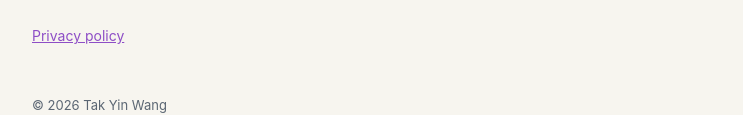
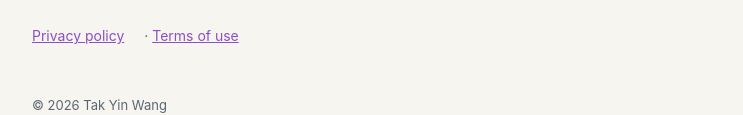
Before and after one commit to tywangdev/track-architect, a plain HTML site: page index.html in a window 1280 px wide. Shown: the part 942-1057 px from the top of the page, without its empty margins (268-1011 px from the left). Drawn offline with Linux system fonts and the light colour scheme.

Commit message:
Support page: link to Terms of Use

```diff
--- a/index.html
+++ b/index.html
@@ -39,7 +39,7 @@
     <dd>No. See the <a href="privacy.html">privacy policy</a>.</dd>
   </dl>
 
-  <nav><a href="privacy.html">Privacy policy</a></nav>
+  <nav><a href="privacy.html">Privacy policy</a> · <a href="terms.html">Terms of use</a></nav>
   <footer>© 2026 Tak Yin Wang</footer>
 </main>
 </body>
```
